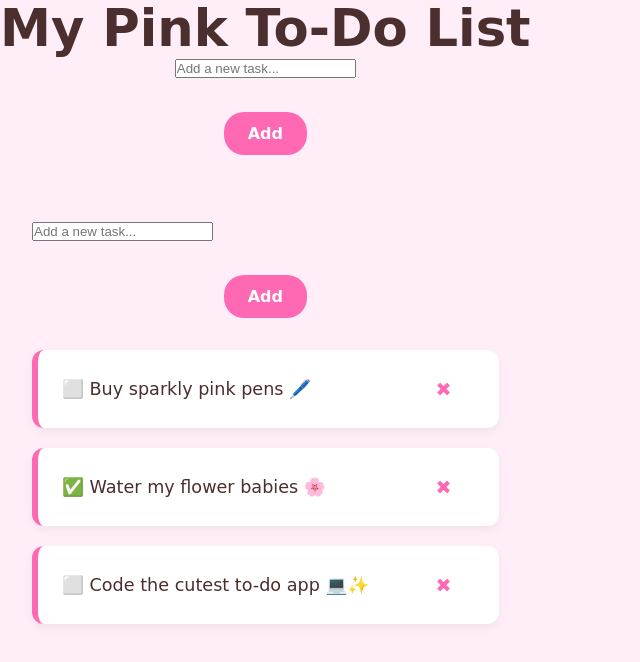
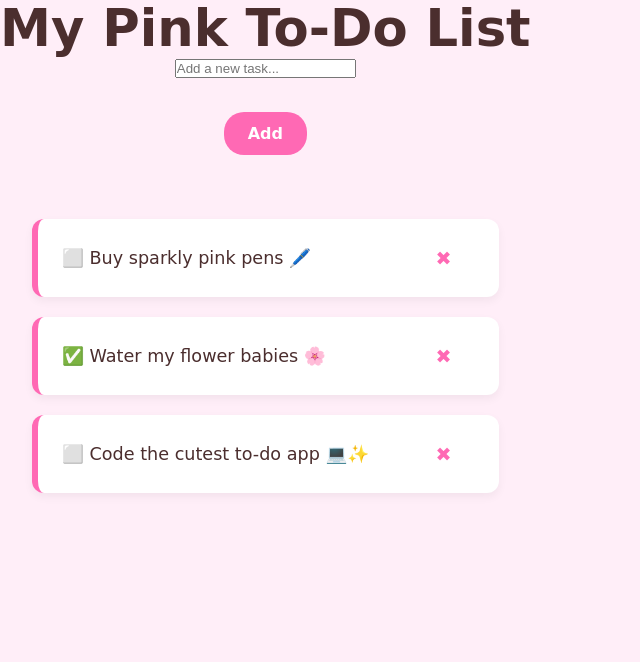
Before and after one commit to ecuevas97/w14, a React (Vite) app in the folder pretty-pink-todo/: page / in a window 1280 px wide. Shown: the top 662 px of the page, without its empty margins (0-640 px from the left). Built offline with nearby package versions, Linux system fonts and the light colour scheme.

Commit message:
removed input from taskList

```diff
--- a/pretty-pink-todo/src/components/TaskList.tsx
+++ b/pretty-pink-todo/src/components/TaskList.tsx
@@ -28,19 +28,7 @@ export default function TaskList({ tasks, onToggle, onDelete, onAdd }: Props) {
 
   return (
     <div className="task-list">
-      {/* Input to Add Task */}
-      <div className="add-task-container">
-        <input
-          type="text"
-          value={newTask}
-          onChange={(e) => setNewTask(e.target.value)}
-          placeholder="Add a new task..."
-          className="task-input"
-        />
-        <button onClick={handleSubmit} className="add-task-button">
-          Add
-        </button>
-      </div>
+
 
       {/* Task List */}
       <ul>
```
